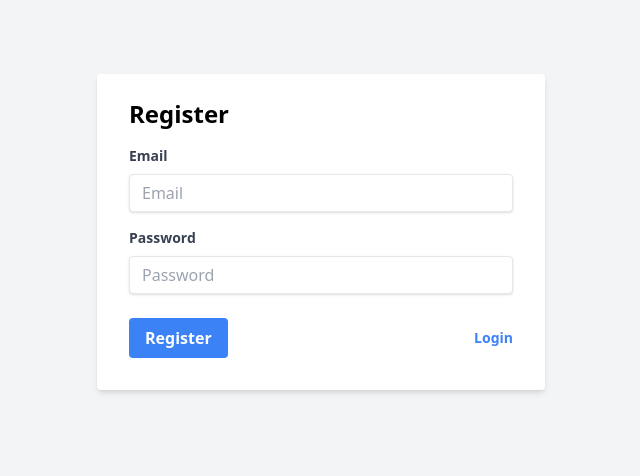
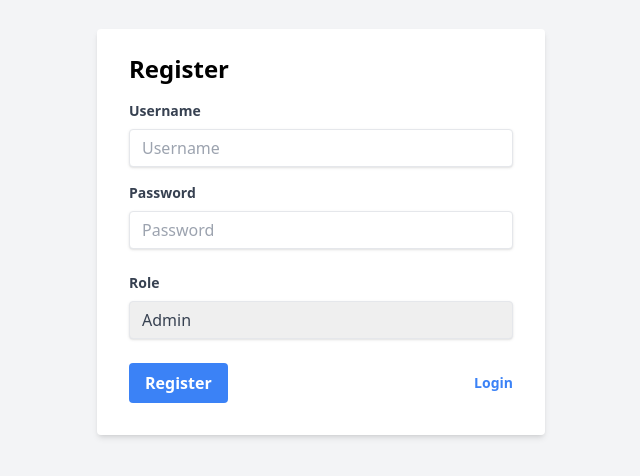
Before and after one commit to vinhhn3/comp1842-vue-node-consume, a Vue app: page /register in a window 1280 px wide. Shown: the part 160-636 px from the top of the page, without its empty margins (319-959 px from the left). Built offline with nearby package versions, Linux system fonts and the light colour scheme.

Commit message:
complete register and login

```diff
--- a/package.json
+++ b/package.json
@@ -9,6 +9,7 @@
     "preview": "vite preview"
   },
   "dependencies": {
+    "axios": "^1.7.7",
     "vue": "^3.5.12",
     "vue-router": "^4.4.5"
   },
--- a/src/pages/Login.vue
+++ b/src/pages/Login.vue
@@ -1,17 +1,37 @@
 <!-- src/pages/Login.vue -->
+
+<script setup>
+import axios from "axios";
+import { ref } from "vue";
+
+const username = ref("");
+const password = ref("");
+
+const handleLogin = async () => {
+  const data = {
+    username: username.value,
+    password: password.value,
+  };
+
+  const res = await axios.post("http://localhost:3000/auth/login", data);
+  alert("Login successful!");
+  console.log("Login successful:", res.data);
+};
+</script>
+
 <template>
   <div>
     <h1 class="text-2xl font-bold mb-4">Login</h1>
     <form>
       <div class="mb-4">
         <label class="block text-gray-700 text-sm font-bold mb-2" for="email">
-          Email
+          Username
         </label>
         <input
           class="shadow appearance-none border rounded w-full py-2 px-3 text-gray-700 leading-tight focus:outline-none focus:shadow-outline"
-          id="email"
-          type="email"
-          placeholder="Email"
+          id="username"
+          v-model="username"
+          placeholder="Username"
         />
       </div>
       <div class="mb-6">
@@ -24,6 +44,7 @@
         <input
           class="shadow appearance-none border rounded w-full py-2 px-3 text-gray-700 leading-tight focus:outline-none focus:shadow-outline"
           id="password"
+          v-model="password"
           type="password"
           placeholder="Password"
         />
@@ -32,6 +53,7 @@
         <button
           class="bg-blue-500 hover:bg-blue-700 text-white font-bold py-2 px-4 rounded focus:outline-none focus:shadow-outline"
           type="button"
+          @click.prevent="handleLogin"
         >
           Sign In
         </button>
--- a/src/pages/Register.vue
+++ b/src/pages/Register.vue
@@ -1,17 +1,40 @@
 <!-- src/pages/Register.vue -->
+<script setup>
+import axios from "axios";
+import { ref } from "vue";
+
+const username = ref("");
+const password = ref("");
+const role = ref("admin"); // Default role is admin
+
+const register = async () => {
+  try {
+    const response = await axios.post("http://localhost:3000/auth/register", {
+      username: username.value,
+      password: password.value,
+      role: role.value,
+    });
+    console.log("Registration successful:", response.data);
+    alert("Registration successful!");
+  } catch (error) {
+    console.error("Error during registration:", error);
+  }
+};
+</script>
+
 <template>
   <div>
     <h1 class="text-2xl font-bold mb-4">Register</h1>
     <form>
       <div class="mb-4">
         <label class="block text-gray-700 text-sm font-bold mb-2" for="email">
-          Email
+          Username
         </label>
         <input
           class="shadow appearance-none border rounded w-full py-2 px-3 text-gray-700 leading-tight focus:outline-none focus:shadow-outline"
+          v-model="username"
           id="email"
-          type="email"
-          placeholder="Email"
+          placeholder="Username"
         />
       </div>
       <div class="mb-6">
@@ -23,15 +46,30 @@
         </label>
         <input
           class="shadow appearance-none border rounded w-full py-2 px-3 text-gray-700 leading-tight focus:outline-none focus:shadow-outline"
+          v-model="password"
           id="password"
           type="password"
           placeholder="Password"
         />
       </div>
+      <div class="mb-6">
+        <label class="block text-gray-700 text-sm font-bold mb-2" for="role">
+          Role
+        </label>
+        <select
+          class="shadow appearance-none border rounded w-full py-2 px-3 text-gray-700 leading-tight focus:outline-none focus:shadow-outline"
+          v-model="role"
+          id="role"
+        >
+          <option value="admin">Admin</option>
+          <option value="customer">Customer</option>
+        </select>
+      </div>
       <div class="flex items-center justify-between">
         <button
           class="bg-blue-500 hover:bg-blue-700 text-white font-bold py-2 px-4 rounded focus:outline-none focus:shadow-outline"
           type="button"
+          @click.prevent="register"
         >
           Register
         </button>
```
Also changed, not shown: 2 other files (tests, documents, lock files or other folders).
